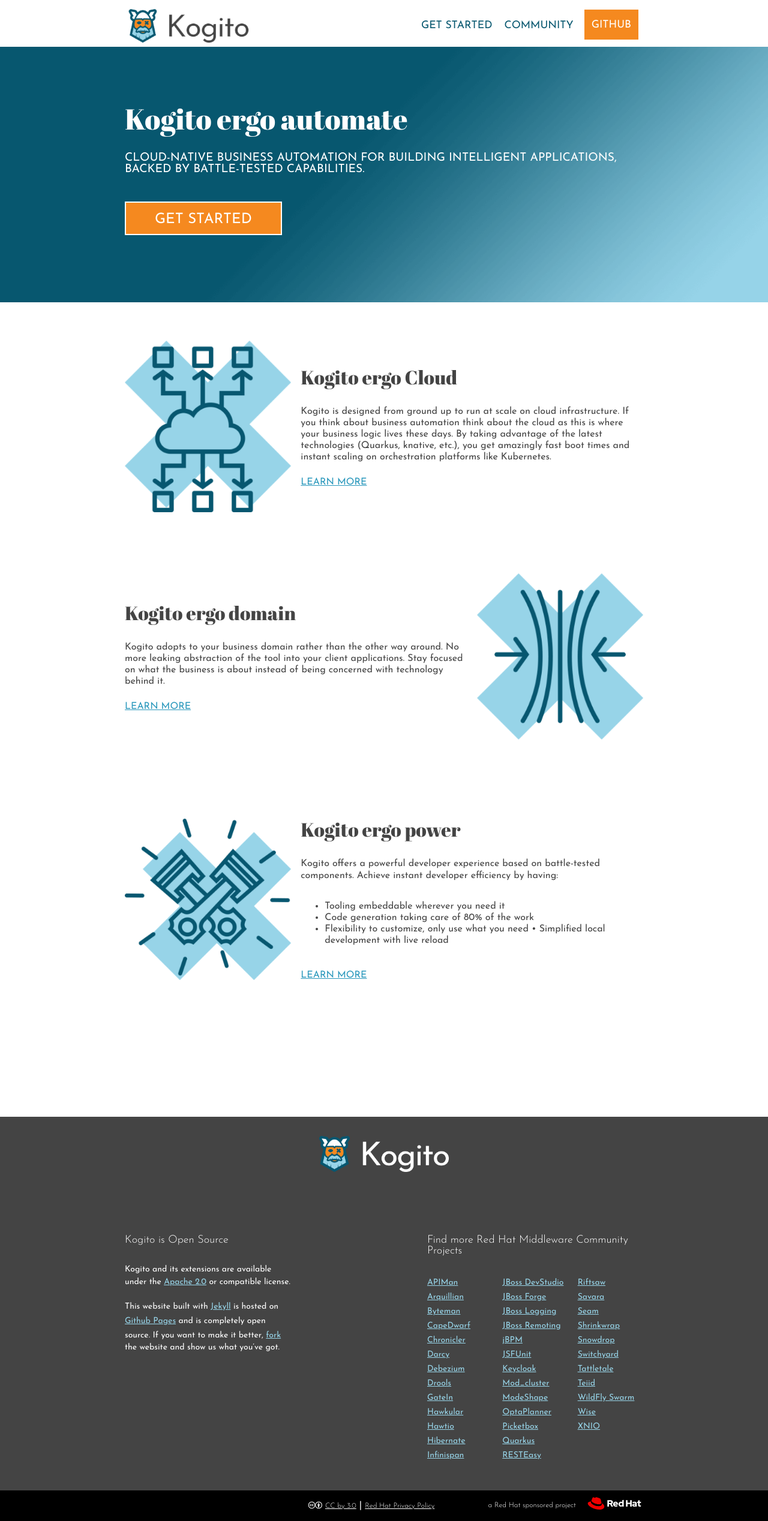
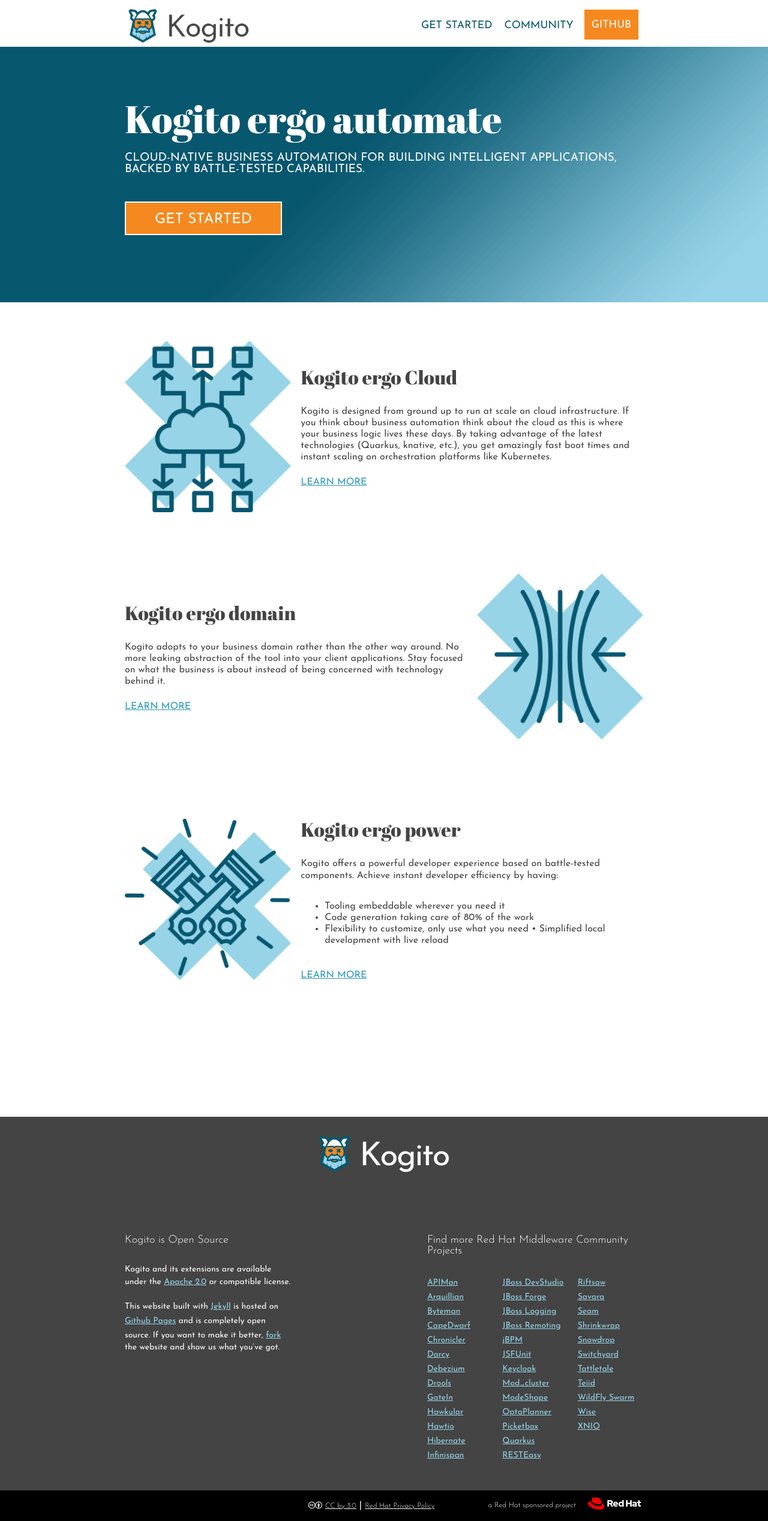
Before and after one commit to apache/incubator-kie-kogito-website, a Jekyll site: the page built from index.md, in a window 1280 px wide. Shown: the whole page at 60% size. Built offline with Jekyll 4.4.1, drawn with Linux system fonts in a browser that asks for light colours; nearby versions of some CDN libraries.

Commit message:
Updates homepage hero type (#3)

```diff
--- a/_sass/includes/homepage-hero-band.scss
+++ b/_sass/includes/homepage-hero-band.scss
@@ -9,6 +9,10 @@
 
   h1, h2 {
     color: $white;
+  }
+
+  h1 {
+    font-size: 4rem;
   }
 
   h2 {
```
